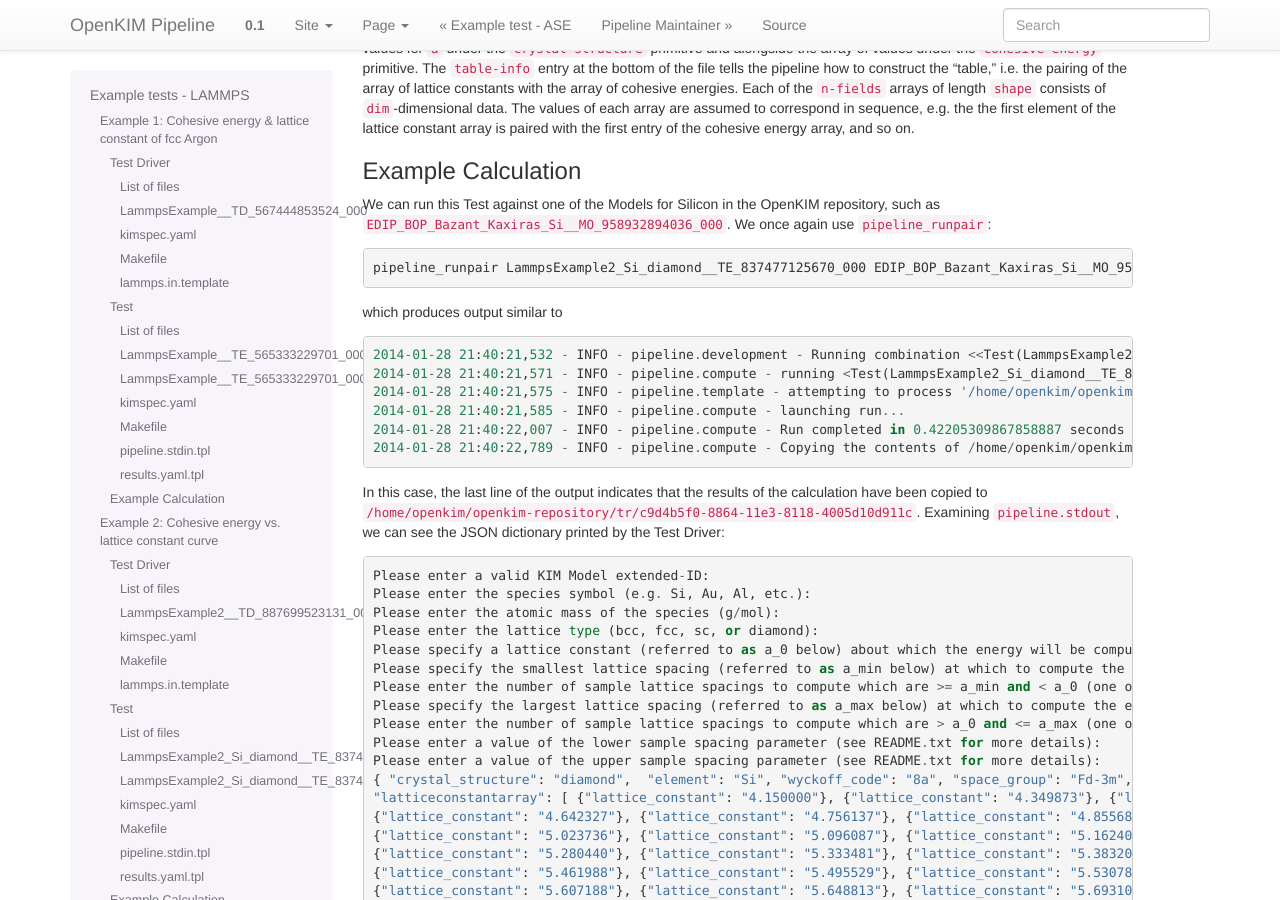
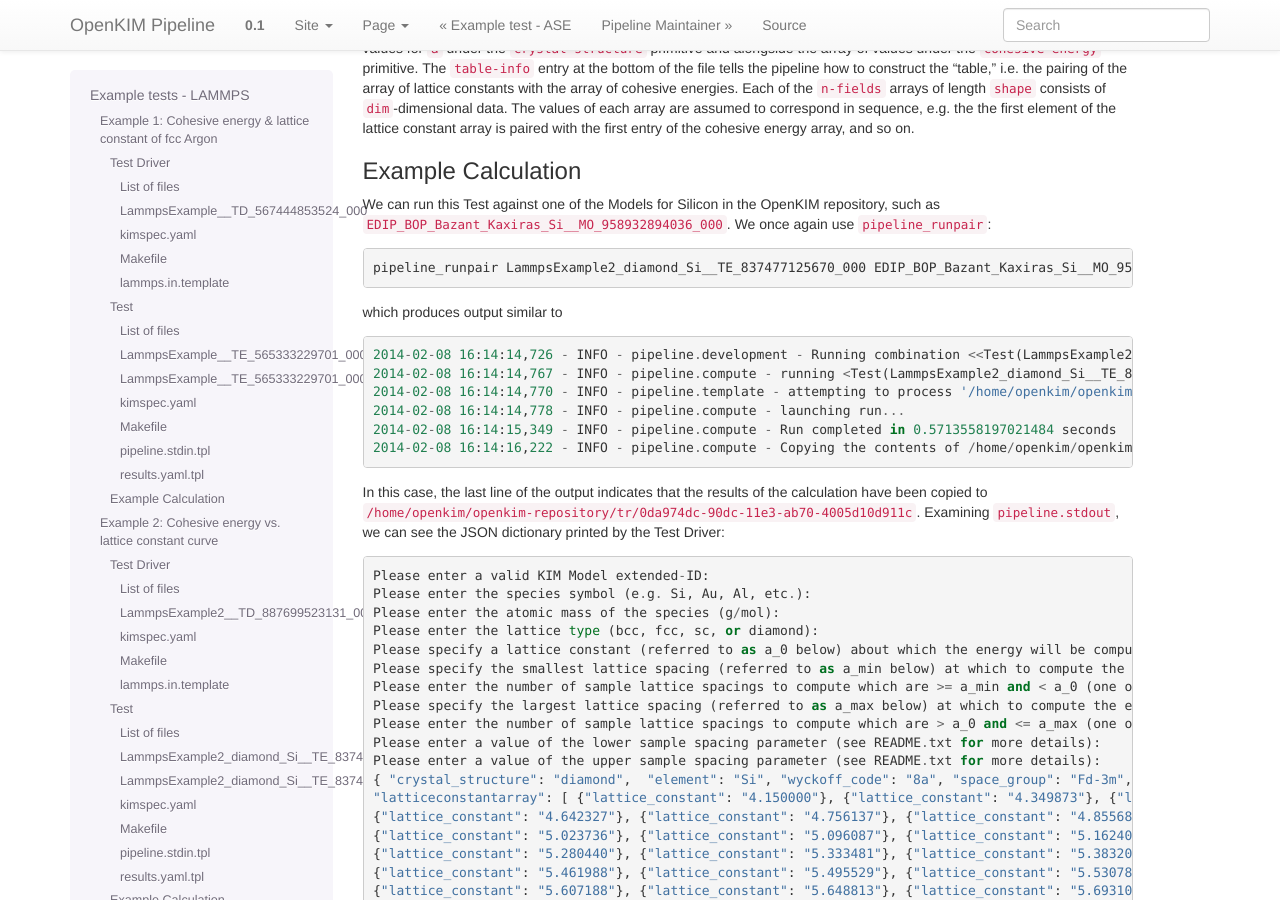
Before and after one commit to bjgjaefg23k/openkim-pipeline, a Sphinx documentation site: the page built from docs/tutorial_lammps.rst, in a window 1280 px wide and 900 px high, scrolled down 21994 px. Built offline with Sphinx 7.4.7, drawn with Linux system fonts in a browser that asks for light colours; formulas are drawn with MathJax 3; some of the changed text lies outside the part shown.

Commit message:
switching tutorial naming conventions

```diff
--- a/docs/tutorial_lammps.rst
+++ b/docs/tutorial_lammps.rst
@@ -790,7 +790,7 @@
     read -a cohesive_energy <<< `grep "Cohesive energy = [0-9.e-]* eV/atom" output/lammps.log | cut -d' ' -f4 | sed ':a;N;$!ba;s/\n/ /g'`
 
     # Build a JSON dictionary of results.  This will be used to parse through the results.yaml.tpl Jinja template found in the directories of Tests which are
-    # derived from this Test Driver (e.g. LammpsExample2_Ar_fcc__TE_778998786610_000).
+    # derived from this Test Driver (e.g. LammpsExample2_fcc_Ar__TE_778998786610_000).
     JSONresults="{ \"crystal_structure\": \"$latticetype\",  \"element\": \"$element\", \"wyckoff_code\": \"$wyckoffcode\", \"space_group\": \"$space_group\",\
      \"numberofspacings\": \"$numberofspacings\", \"latticeconstantarray\": ["
 
@@ -935,7 +935,7 @@
 
 .. _example2_TE_exec:
 
-LammpsExample2_Si_diamond__TE_837477125670_000
+LammpsExample2_diamond_Si__TE_837477125670_000
 ^^^^^^^^^^^^^^^^^^^^^^^^^^^^^^^^^^^^^^^^^^^^^^
 As mentioned in Example 1, the contents of a Test's executable file can be a copy of the following standard python script whenever it is derived from a Test Driver::
 
@@ -960,11 +960,11 @@
 
 .. _example2_TE_kimfile:
 
-LammpsExample2_Si_diamond__TE_837477125670_000.kim
+LammpsExample2_diamond_Si__TE_837477125670_000.kim
 ^^^^^^^^^^^^^^^^^^^^^^^^^^^^^^^^^^^^^^^^^^^^^^^^^^
 As always, the .kim descriptor file outlines the essential details of a Test, including the units it uses, the atomic species it supports, the neighborlist methods it contains, what information it passes to a Model, and what information it expects to receive from a Model. ::
 
-    TEST_NAME        := LammpsExample2_Si_diamond__TE_837477125670_000
+    TEST_NAME        := LammpsExample2_diamond_Si__TE_837477125670_000
     Unit_Handling    := flexible
     Unit_length      := A
     Unit_energy      := eV
@@ -1008,9 +1008,9 @@
 
 .. code-block:: yaml
 
-    extended-id: LammpsExample2_Si_diamond__TE_837477125670_000
+    extended-id: LammpsExample2_diamond_Si__TE_837477125670_000
     test-driver: LammpsExample2__TD_887699523131_000
-    title: "LammpsExample2_Si_diamond: compute energy-volume curve for diamond Silicon."
+    title: "LammpsExample2_diamond_Si: compute energy-volume curve for diamond Silicon."
     species: Si
     description: "This example Test illustrates the use of LAMMPS in the openkim-pipeline to compute an energy vs. lattice
        constant curve for diamond Silicon.  The curve is computed for lattice constants ranging from 4.15 Angstroms
@@ -1145,18 +1145,19 @@
 -------------------
 We can run this Test against one of the Models for Silicon in the OpenKIM repository, such as ``EDIP_BOP_Bazant_Kaxiras_Si__MO_958932894036_000``.  We once again use ``pipeline_runpair``::
 
-    pipeline_runpair LammpsExample2_Si_diamond__TE_837477125670_000 EDIP_BOP_Bazant_Kaxiras_Si__MO_958932894036_000
+    pipeline_runpair LammpsExample2_diamond_Si__TE_837477125670_000 EDIP_BOP_Bazant_Kaxiras_Si__MO_958932894036_000
 
 which produces output similar to ::
 
-    2014-01-28 21:40:21,532 - INFO - pipeline.development - Running combination <<Test(LammpsExample2_Si_diamond__TE_837477125670_000)>, <Model(EDIP_BOP_Bazant_Kaxiras_Si__MO_958932894036_000)>
-    2014-01-28 21:40:21,571 - INFO - pipeline.compute - running <Test(LammpsExample2_Si_diamond__TE_837477125670_000)> with <Model(EDIP_BOP_Bazant_Kaxiras_Si__MO_958932894036_000)>
-    2014-01-28 21:40:21,575 - INFO - pipeline.template - attempting to process '/home/openkim/openkim-repository/te/LammpsExample2_Si_diamond_runningc9d4b5f0-8864-11e3-8118-4005d10d911c__TE_837477125670_000/pipeline.stdin.tpl' for ('LammpsExample2_Si_diamond__TE_837477125670_000','EDIP_BOP_Bazant_Kaxiras_Si__MO_958932894036_000')
-    2014-01-28 21:40:21,585 - INFO - pipeline.compute - launching run...
-    2014-01-28 21:40:22,007 - INFO - pipeline.compute - Run completed in 0.42205309867858887 seconds
-    2014-01-28 21:40:22,789 - INFO - pipeline.compute - Copying the contents of /home/openkim/openkim-repository/te/LammpsExample2_Si_diamond_runningc9d4b5f0-8864-11e3-8118-4005d10d911c__TE_837477125670_000/output to /home/openkim/openkim-repository/tr/c9d4b5f0-8864-11e3-8118-4005d10d911c
-
-In this case, the last line of the output indicates that the results of the calculation have been copied to ``/home/openkim/openkim-repository/tr/c9d4b5f0-8864-11e3-8118-4005d10d911c``.  Examining ``pipeline.stdout``, we can see the JSON dictionary printed by the Test Driver::
+    2014-02-08 16:14:14,726 - INFO - pipeline.development - Running combination <<Test(LammpsExample2_diamond_Si__TE_837477125670_000)>, <Model(EDIP_BOP_Bazant_Kaxiras_Si__MO_958932894036_000)>
+    2014-02-08 16:14:14,767 - INFO - pipeline.compute - running <Test(LammpsExample2_diamond_Si__TE_837477125670_000)> with <Model(EDIP_BOP_Bazant_Kaxiras_Si__MO_958932894036_000)>
+    2014-02-08 16:14:14,770 - INFO - pipeline.template - attempting to process '/home/openkim/openkim-repository/te/LammpsExample2_diamond_Si_running0da974dc-90dc-11e3-ab70-4005d10d911c__TE_837477125670_000/pipeline.stdin.tpl' for ('LammpsExample2_diamond_Si__TE_837477125670_000','EDIP_BOP_Bazant_Kaxiras_Si__MO_958932894036_000')
+    2014-02-08 16:14:14,778 - INFO - pipeline.compute - launching run...
+    2014-02-08 16:14:15,349 - INFO - pipeline.compute - Run completed in 0.5713558197021484 seconds
+    2014-02-08 16:14:16,222 - INFO - pipeline.compute - Copying the contents of /home/openkim/openkim-repository/te/LammpsExample2_diamond_Si_running0da974dc-90dc-11e3-ab70-4005d10d911c__TE_837477125670_000/output to /home/openkim/openkim-repository/tr/0da974dc-90dc-11e3-ab70-4005d10d911c
+
+
+In this case, the last line of the output indicates that the results of the calculation have been copied to ``/home/openkim/openkim-repository/tr/0da974dc-90dc-11e3-ab70-4005d10d911c``.  Examining ``pipeline.stdout``, we can see the JSON dictionary printed by the Test Driver::
 
     Please enter a valid KIM Model extended-ID:
     Please enter the species symbol (e.g. Si, Au, Al, etc.):
@@ -1579,5 +1580,5 @@
         shape:
         - 36
 
-.. note:: Another Test derived from this Test Driver, LammpsExample2_Ar_fcc__TE_778998786610_000, can be found in the source archive of these example Tests.
-.. note:: The ``testgenie`` utility included on the OpenKIM Virtual Machine was used to generate the Tests LammpsExample2_Si_diamond__TE_837477125670_000 and LammpsExample2_Ar_fcc__TE_778998786610_000.  This utility operates using a file named ``test_generator.json`` in the Test Driver directory and the template files found in ``test_template/``.  To generate these two Tests, enter the LammpsExample2__TD_887699523131_000 directory and issue, for example, the command ``testgenie --destination ~/openkim-repository/te/ LammpsExample2__TD_887699523131_000``.  For more information on ``testgenie``, enter the command ``testgenie --h``.
+.. note:: Another Test derived from this Test Driver, LammpsExample2_fcc_Ar__TE_778998786610_000, can be found in the source archive of these example Tests.
+.. note:: The ``testgenie`` utility included on the OpenKIM Virtual Machine was used to generate the Tests LammpsExample2_diamond_Si__TE_837477125670_000 and LammpsExample2_fcc_Ar__TE_778998786610_000.  This utility operates using a file named ``test_generator.json`` in the Test Driver directory and the template files found in ``test_template/``.  To generate these two Tests, enter the LammpsExample2__TD_887699523131_000 directory and issue, for example, the command ``testgenie --destination ~/openkim-repository/te/ LammpsExample2__TD_887699523131_000``.  For more information on ``testgenie``, enter the command ``testgenie --h``.
```
Also changed, not shown: docs/tutorial_ase.rst (+6 -6 lines), 3 other files.
